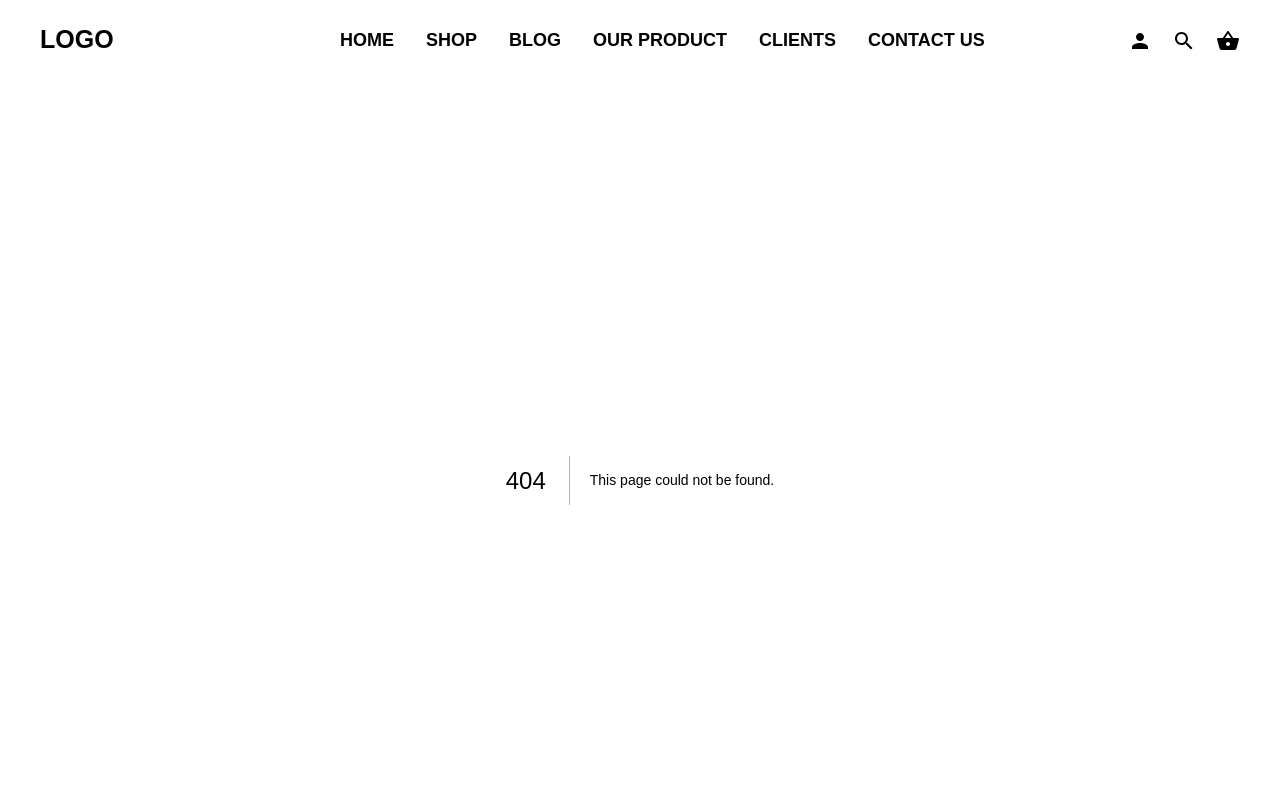
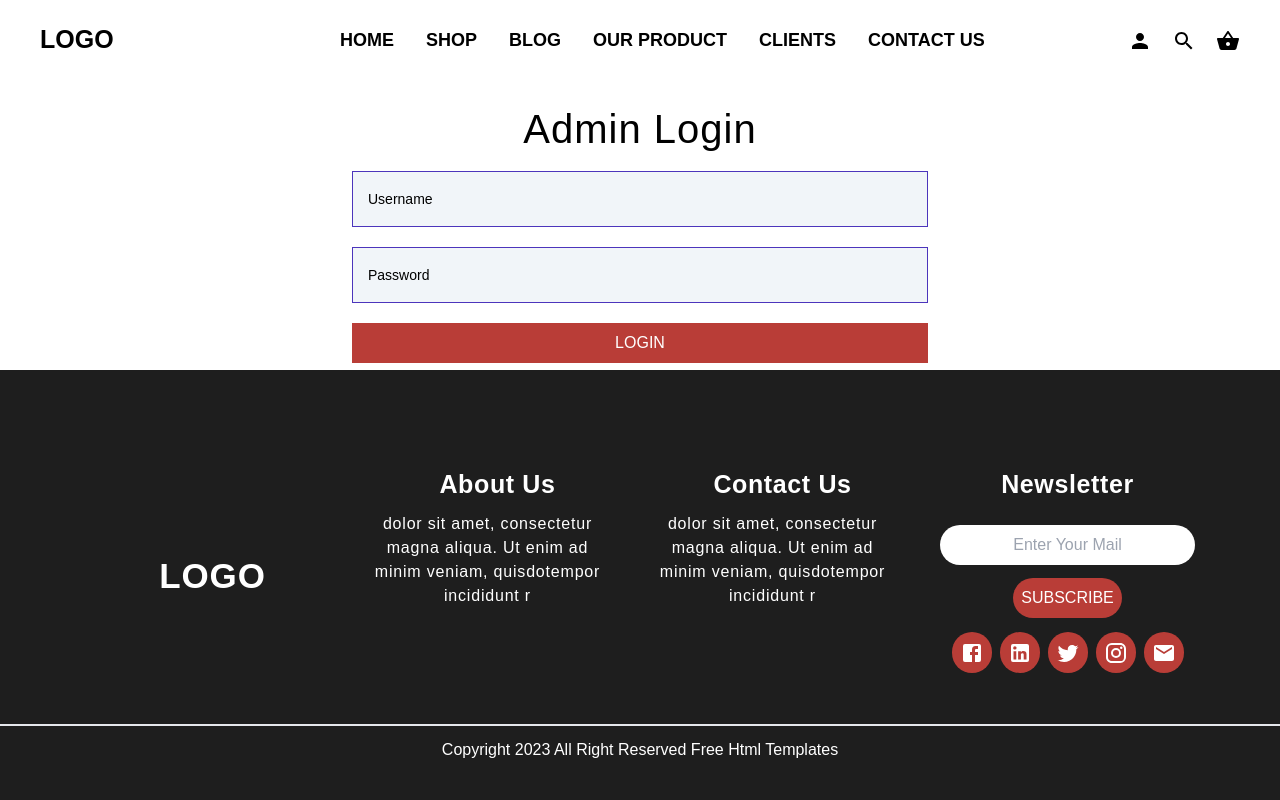
Before and after one commit to erknmckr1/e-commerce-website-with-Next.js, a Next.js app in the folder e-commerce/: page /admin in a window 1280 px wide. Before the commit this address had no page. Shown: the top 800 px of the page. Built offline with nearby package versions, Linux system fonts and the light colour scheme.

Commit message:
Admin database operations, login, and logout operations were performed. Username and password were verified and JWT was created.

```diff
--- /dev/null
+++ b/e-commerce/models/Admin.js
@@ -0,0 +1,17 @@
+import mongoose from "mongoose";
+
+const AdminSchema = new mongoose.Schema({
+    username:{
+        type:String,
+        required:true
+    },
+    password:{
+        type:String,
+        required:true
+    },
+    role:{
+        type:String
+    }
+})
+
+export default mongoose.models.Admin || mongoose.model("Admin",AdminSchema);
--- a/e-commerce/package.json
+++ b/e-commerce/package.json
@@ -20,6 +20,8 @@
     "eslint": "8.45.0",
     "eslint-config-next": "13.4.10",
     "formik": "^2.4.2",
+    "js-cookie": "^3.0.5",
+    "jsonwebtoken": "^9.0.1",
     "mongodb": "^5.7.0",
     "mongoose": "^7.4.0",
     "next": "13.4.10",
--- /dev/null
+++ b/e-commerce/pages/admin/index.jsx
@@ -0,0 +1,98 @@
+/* eslint-disable react-hooks/rules-of-hooks */
+import React from "react";
+import Title from "@/components/ui/Title";
+import { useFormik } from "formik";
+import { toast } from "react-hot-toast";
+import axios from "axios";
+import Input from "@/components/ui/Input";
+import { adminSchema } from "@/schema/admin";
+import Cookies from "js-cookie";
+import { useRouter } from "next/router";
+function admin() {
+  const { push } = useRouter();
+
+  const onSubmit = async (values) => {
+    try {
+      const res = await axios.post(
+        `${process.env.NEXT_PUBLIC_API_URL}/admin`,
+        values
+      );
+      const token = res.data.token;
+      // Token'ı HTTP only cookie olarak sakla
+      Cookies.set("token", token, {
+        expires: 1,
+        secure: true,
+        sameSite: "strict",
+        httpOnly: true,
+      });
+
+      const authenticated = res.data.authenticated;
+      if (authenticated) {
+        // Başarılı giriş sonrası kullanıcıyı istediğiniz sayfaya yönlendirin
+        push("/admin/profile");
+      } else {
+        console.error("Kullanıcı doğrulanamadı.");
+      }
+    } catch (err) {
+      console.log(err);
+    }
+  };
+  // eslint-disable-next-line react-hooks/rules-of-hooks
+  const { values, handleBlur, handleSubmit, handleChange, errors, touched } =
+    // eslint-disable-next-line react-hooks/rules-of-hooks
+    useFormik({
+      initialValues: {
+        username: "",
+        password: "",
+      },
+      validationSchema: adminSchema,
+      onSubmit: onSubmit,
+    });
+
+  const inputs = [
+    {
+      id: 1,
+      type: "text",
+      name: "username",
+      value: values.username,
+      placeholder: "Username",
+      errorMessage: errors.username,
+      touched: touched.username,
+    },
+    {
+      id: 2,
+      type: "password",
+      name: "password",
+      value: values.password,
+      placeholder: "Password",
+      errorMessage: errors.password,
+      touched: touched.password,
+    },
+  ];
+
+  return (
+    <div className="container mx-auto flex  flex-col justify-center items-center min-h-[calc(100vh_-_510px)] ">
+      <Title addProps="text-[40px] py-3">Admin Login</Title>
+      <form
+        onSubmit={handleSubmit}
+        className=" w-full sm:w-[600px] flex justify-center "
+      >
+        <div className="flex flex-col w-full px-3  gap-y-5">
+          {inputs.map((input) => (
+            <Input
+              key={input.id}
+              onChange={handleChange}
+              onBlur={handleBlur}
+              {...input}
+            />
+          ))}
+          <button type="submit" className="btn">
+            LOGIN
+          </button>
+        </div>
+      </form>
+    </div>
+  );
+}
+
+export default admin;
--- /dev/null
+++ b/e-commerce/pages/admin/profile.jsx
@@ -0,0 +1,121 @@
+/* eslint-disable react-hooks/rules-of-hooks */
+import React from 'react'
+import Image from "next/image";
+import { useState } from "react";
+import UserInfo from "@/components/profile/UserInfo";
+import ArrowBackIosNewIcon from "@mui/icons-material/ArrowBackIosNew";
+import ArrowForwardIosIcon from "@mui/icons-material/ArrowForwardIos";
+import Orders from "@/components/profile/Orders";
+import AddressInfo from "@/components/profile/AddressInfo/AddressInfo";
+import axios from "axios";
+import { getSession, signOut } from "next-auth/react";
+import { toast } from "react-hot-toast";
+function profile() {
+  const [tabIndex, setTabIndex] = useState(0);
+  const [close, setClose] = useState(true);
+
+  const handleClick = () => {
+    setClose((prev) => !prev);
+  };
+
+  const handleSıgnOut = () => {
+    if(confirm("Are you sure you want to log out? ")){
+      signOut();
+      toast.success("You debuted successfully!")
+    }
+  }
+  return (
+    <div className="container mx-auto py-20 relative  ">
+      <div className="w-full h-full flex justify-between  ">
+        {/* left side */}
+        <div
+          className={`sm:w-[350px] w-[250px]  bg-slate-200 absolute top-0 sm:static z-40 h-screen sm:h-auto duration-1000 ${
+            close === false ? "-translate-x-[300px]" : ""
+          }`}
+        >
+          <div className="w-full flex flex-col items-center justify-center overflow-hidden py-3 relative">
+            <Image
+              alt=""
+              width={100}
+              height={100}
+              src="/images/product1.jpeg"
+              className="rounded-full"
+            />
+            <span className="py-5 text-[20px] font-semibold">ADMİN</span>
+            <button className="flex items-center">
+              <ArrowBackIosNewIcon
+                onClick={handleClick}
+                className="h-10 w-10 rounded-full bg-secondary justify-start text-white sm:hidden text-right absolute -top-1 -right-3"
+              />
+            </button>
+          </div>
+          <div className="flex flex-col w-full h-full py-10 ">
+            <ul className="w-full h-full ">
+              <li className="">
+                <button
+                  onClick={() => {
+                    setTabIndex(0);
+                  }}
+                  className="btn w-full"
+                >
+                  Products
+                </button>
+              </li>
+              <li className="w-full">
+                <button
+                  onClick={() => {
+                    setTabIndex(1);
+                  }}
+                  className="btn w-full "
+                >
+                  Orders
+                </button>
+              </li>
+              <li className="">
+                <button
+                  onClick={() => {
+                    setTabIndex(2);
+                  }}
+                  className="btn w-full"
+                >
+                  Categories
+                </button>
+              </li>
+              <li className="">
+                <button
+                  onClick={() => {
+                    setTabIndex(3);
+                  }}
+                  className="btn w-full"
+                >
+                  Saved
+                </button>
+              </li>
+              <li className="">
+                <button
+                  onClick={() => {
+                    setTabIndex(3);
+                  }}
+                  className="btn w-full"
+                >
+                  Footer
+                </button>
+              </li>
+              <li className="">
+                <button onClick={handleSıgnOut} className="btn w-full">Exit</button>
+              </li>
+            </ul>
+          </div>
+        </div>
+        {/* right side */}
+
+      </div>
+      <ArrowForwardIosIcon
+        onClick={handleClick}
+        className={`absolute top-0 left-0 ${close === true ? "hidden" : ""}`}
+      />
+    </div>
+  )
+}
+
+export default profile
--- /dev/null
+++ b/e-commerce/pages/api/admin/index.js
@@ -0,0 +1,32 @@
+import dbConnect from "@/lib/dbConnect";
+import Admin from "@/models/Admin";
+import bcrypt from 'bcrypt'
+import jwt from 'jsonwebtoken';
+
+
+const handler = async (req, res) => {
+  //! dbConnect ile veri tabanına bağlan...
+  await dbConnect();
+  const crypto = require("crypto");
+
+  const { username, password } = req.body;
+
+  //!findOne metodu ıle kullanıcı adına gore verı tabanında arama yaptık ve ilgili kullanıcı belgesını admınUser degıskenıne atadık.
+  const adminUser = await Admin.findOne({username});
+
+  //!Kullanıcı adı ve sıfre eslesmezse 401 hata kodu ılgılı hata metnını dondurecek.  compateSync
+  if (!adminUser || !bcrypt.compareSync(password, adminUser.password)) {
+    return res.status(401).json({ error: "Kullanıcı adı veya şifre hatalı!" });
+  }
+
+  //! 32 byte uzunlugunda rastgele bır key olusturup hex(onaltılık) formata cevırıyoruz.
+  // Ve bu keyı sadece bır kere olusturmalıyız yanı sadece oturum bılgılerı dogru ıse olusuturlucak aksı taktırde sureklı token olusturup kullanıcının oturumdan sureklı dusmesı vs. sağlanır.
+  const secretKey = crypto.randomBytes(32).toString("hex");
+
+  //!"jwt.sign" ile oluşturulan anahtar (secretKey) kullanılarak kullanıcının kimliğini taşıyan bir JWT oluşturulur. JWT içeriği, kullanıcının id'si, kullanıcı adı ve rolü gibi bilgileri içerir. Oluşturulan JWT (token) ve "authenticated: true" ifadesi, doğrulanan kullanıcıyı temsil eder ve 200 HTTP durum koduyla birlikte yanıt olarak döndürülür.
+  const token = jwt.sign({ id: adminUser.id, username: adminUser.username, role: adminUser.role }, secretKey, { expiresIn: "1h" });
+  res.status(200).json({token,authenticated: true})
+
+};
+
+export default handler;
--- /dev/null
+++ b/e-commerce/pages/api/admin/register.js
@@ -0,0 +1,29 @@
+import dbConnect from "@/lib/dbConnect";
+import Admin from "@/models/Admin";
+import bcrypt from "bcrypt";
+
+const handler = async (req, res) => {
+  dbConnect();
+  const { method } = req;
+
+  const adminUser = await Admin.findOne({ username: req.body.username });
+  if (adminUser) {
+    res.status(400).json({ message: "User already exist." });
+    return;
+  }
+
+  if (method === "POST") {
+    try {
+      const admin = await new Admin(req.body);
+      const salt = await bcrypt.genSalt(10);
+
+      admin.password = await bcrypt.hash(admin.password, salt);
+      await admin.save();
+      res.status(200).json(admin);
+    } catch (err) {
+      console.log(err);
+    }
+  }
+};
+
+export default handler;
--- a/e-commerce/pages/auth/login.jsx
+++ b/e-commerce/pages/auth/login.jsx
@@ -30,6 +30,7 @@ function login() {
     }
   };
 
+  //! sayfa yonlendırme
   useEffect(() => {
     const getUser = async () => {
       try {
--- /dev/null
+++ b/e-commerce/schema/admin.js
@@ -0,0 +1,9 @@
+import * as Yup from "yup";
+
+export const adminSchema = Yup.object({
+  username: Yup.string().required("Username is required.").min(3,"Username must be 3 characters"),
+  password: Yup.string()
+    .required("Password is required")
+    .min(6, "Password must be at least 6 characters.")
+
+});
```
Also changed, not shown: 2 other files (tests, documents, lock files or other folders).
